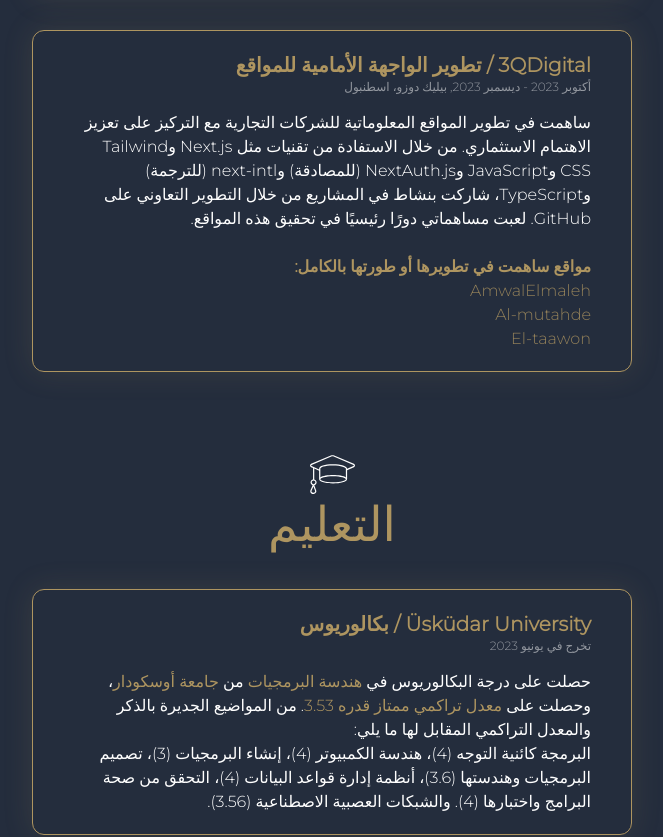
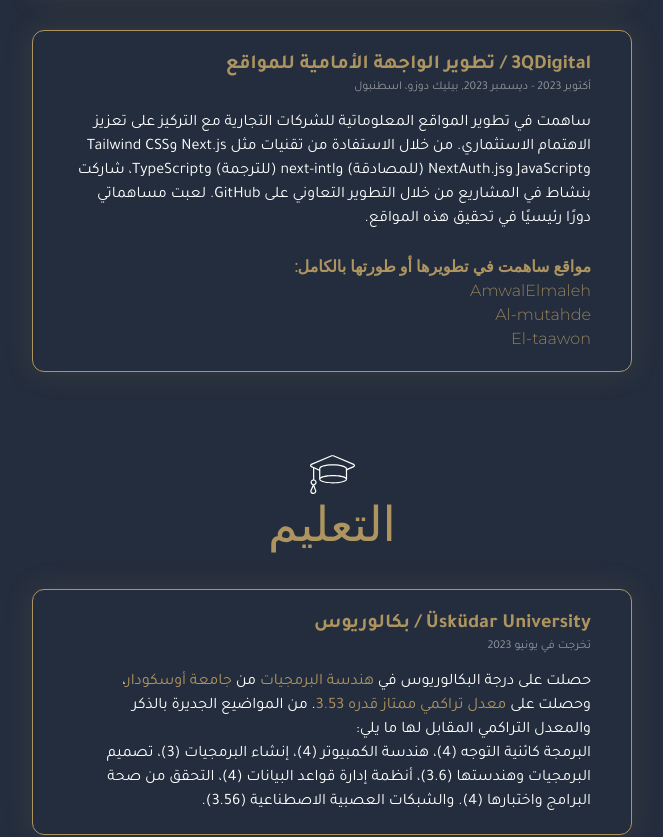
Before and after one commit to anasss777/Portfolio, a Next.js app: page /ar in a window 1280 px wide. Shown: the part 2211-3048 px from the top of the page, without its empty margins (308-971 px from the left). Built offline with nearby package versions, Linux system fonts and the light colour scheme; a web font is replaced by a local one.

Commit message:
Arabic font

```diff
--- a/components/Education.tsx
+++ b/components/Education.tsx
@@ -58,7 +58,7 @@
         {/* title */}
         <p
           className={`text-xl font-bold text-primary  ${
-            isArabic && "rtl text-right"
+            isArabic && "rtl text-right font-tajawal"
           }`}
         >
           Üsküdar University / {t("degree")}
@@ -66,14 +66,14 @@
         {/* time */}
         <p
           className={`text-xs text-white/50 mb-4  ${
-            isArabic && "rtl text-right"
+            isArabic && "rtl text-right font-tajawal"
           }`}
         >
           {t("gDate")}
         </p>
         {/* content */}
         {isArabic ? (
-          <p className="rtl text-right">
+          <p className="rtl text-right font-tajawal">
             حصلت على درجة البكالوريوس في{" "}
             <span className="text-primary">هندسة البرمجيات</span> من{" "}
             <span className="text-primary">جامعة أوسكودار</span>، وحصلت على{" "}
--- a/components/Experience/ExperienceCard.tsx
+++ b/components/Experience/ExperienceCard.tsx
@@ -65,19 +65,23 @@
       {/* title */}
       <p
         className={`text-xl font-bold text-primary ${
-          isArabic && "rtl text-right"
+          isArabic && "rtl text-right font-tajawal"
         }`}
       >
         {company} / {job}
       </p>
       {/* time and place */}
       <p
-        className={`text-xs text-white/50 mb-4 ${isArabic && "rtl text-right"}`}
+        className={`text-xs text-white/50 mb-4 ${
+          isArabic && "rtl text-right font-tajawal"
+        }`}
       >
         {start} - {end}, {address}
       </p>
       {/* content */}
-      <p className={`${isArabic && "rtl text-right"}`}>{content1}</p>{" "}
+      <p className={`${isArabic && "rtl text-right font-tajawal"}`}>
+        {content1}
+      </p>{" "}
       {content2 && <br />}
       {/* links */}
       <p className={`font-bold text-primary ${isArabic && "rtl text-right"}`}>
--- a/messages/ar.json
+++ b/messages/ar.json
@@ -17,7 +17,7 @@
     "education": {
       "education": "التعليم",
       "degree": "بكالوريوس",
-      "gDate": "تخرج في يونيو 2023"
+      "gDate": "تخرجت في يونيو 2023"
     },
     "contact": {
       "contact": "تواصل معي"
```
